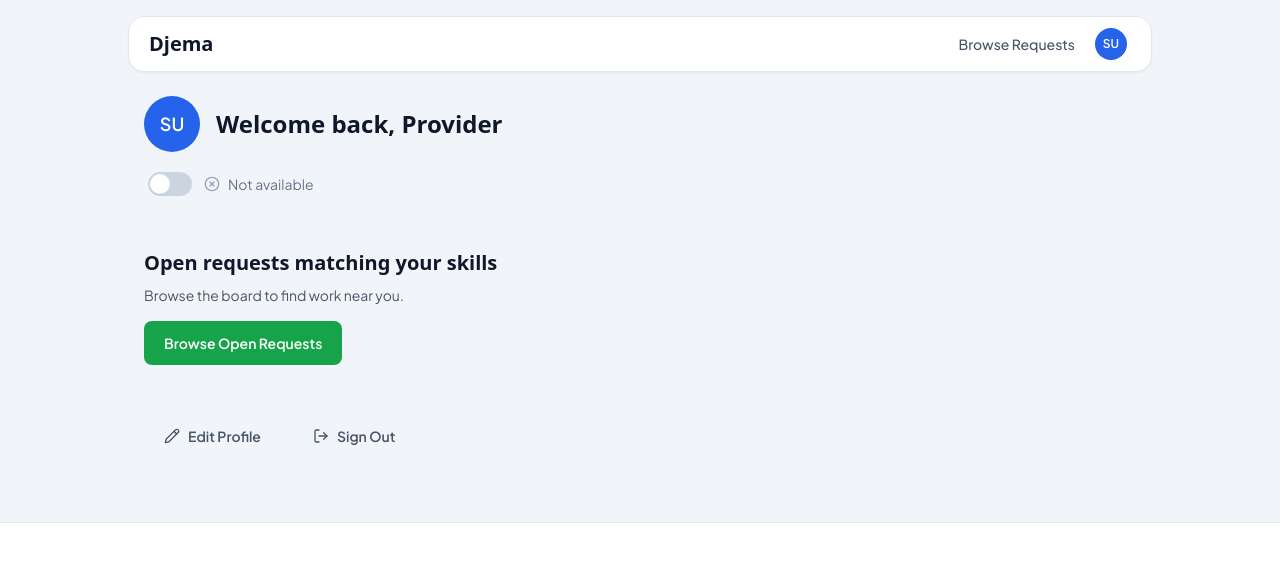
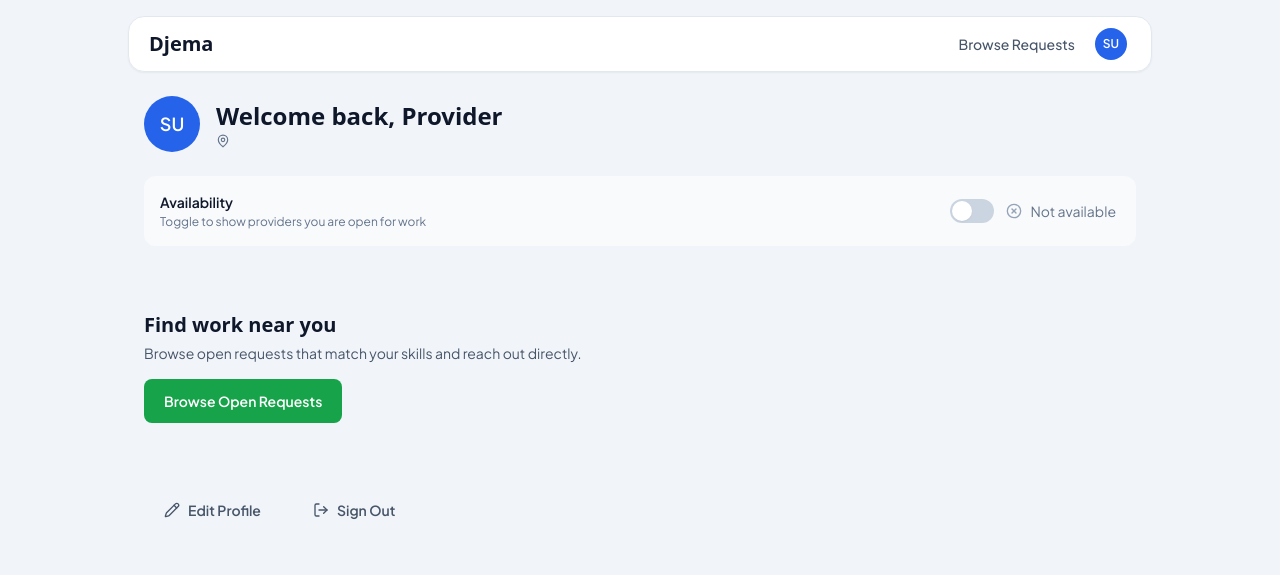
Before and after one commit to cherubin-umuragwa/djema, a React (Vite) app: page /dashboard in a window 1280 px wide. Shown: the top 575 px of the page. Built offline with nearby package versions, Linux system fonts and the light colour scheme; no server answers; the database is empty; sample sign-in values are in the browser's storage; a web font is replaced by a local one.

Commit message:
fix: skill hard-filter in matching, dashboard polish, availability toggle

```diff
--- a/src/pages/DashboardPage.tsx
+++ b/src/pages/DashboardPage.tsx
@@ -1,6 +1,6 @@
 import React, { useEffect, useState } from 'react';
-import { useNavigate, Link } from 'react-router-dom';
-import { LogOut, Pencil } from 'lucide-react';
+import { useNavigate } from 'react-router-dom';
+import { LogOut, MapPin, Pencil, AlertCircle } from 'lucide-react';
 import { PageWrapper } from '@/components/layout/PageWrapper';
 import { Avatar } from '@/components/common/Avatar';
 import { Button } from '@/components/common/Button';
@@ -19,6 +19,7 @@ export function DashboardPage() {
   const [provider, setProvider] = useState<Provider | null>(null);
   const [loadingProvider, setLoadingProvider] = useState(true);
   const [toggling, setToggling] = useState(false);
+  const [providerError, setProviderError] = useState<boolean>(false);
 
   useEffect(() => {
     if (!user) {
@@ -28,9 +29,25 @@ export function DashboardPage() {
     setLoadingProvider(true);
     getProvider(user.uid)
       .then((data) => setProvider(data))
-      .catch(() => showToast('Failed to load your profile.', 'error'))
+      .catch(() => {
+        showToast('Failed to load your profile.', 'error');
+        setProviderError(true);
+      })
       .finally(() => setLoadingProvider(false));
   }, [user, navigate, showToast]);
+
+  function retryFetch() {
+    if (!user) return;
+    setProviderError(false);
+    setLoadingProvider(true);
+    getProvider(user.uid)
+      .then((data) => setProvider(data))
+      .catch(() => {
+        showToast('Failed to load your profile.', 'error');
+        setProviderError(true);
+      })
+      .finally(() => setLoadingProvider(false));
+  }
 
   async function handleAvailabilityChange(val: boolean) {
     if (!user) return;
@@ -54,61 +71,63 @@ export function DashboardPage() {
   if (!user) return null;
 
   return (
-    <PageWrapper>
+    <PageWrapper className="max-w-2xl">
       {loadingProvider ? (
         <div className="flex flex-col gap-4">
-          <div className="animate-pulse bg-slate-200 rounded-lg h-8 w-48" />
-          <div className="animate-pulse bg-slate-200 rounded-lg h-6 w-32" />
-          <div className="animate-pulse bg-slate-200 rounded-lg h-12 w-full" />
+          <div className="animate-pulse bg-slate-200 rounded-xl h-12 w-full" />
+          <div className="animate-pulse bg-slate-200 rounded-xl h-24 w-full" />
+          <div className="animate-pulse bg-slate-200 rounded-xl h-10 w-48" />
+        </div>
+      ) : providerError ? (
+        <div className="flex flex-col items-center gap-4 py-12 text-center">
+          <AlertCircle size={32} className="text-slate-400" aria-hidden="true" />
+          <p className="font-sans text-slate-600">Failed to load your profile.</p>
+          <Button variant="secondary" onClick={retryFetch}>Try Again</Button>
         </div>
       ) : (
         <>
-          {/* Header row */}
+          {/* Section 1 — Welcome header */}
           <div className="flex items-center gap-4">
             <Avatar name={provider?.displayName ?? user.displayName ?? 'Provider'} size="lg" />
+            <div>
               <h1 className="font-display text-2xl font-bold text-slate-900">
                 Welcome back, {provider?.displayName ?? 'Provider'}
               </h1>
+              <p className="font-sans text-sm text-slate-500 flex items-center gap-1 mt-0.5">
+                <MapPin size={14} aria-hidden="true" />
+                {provider?.locationName}
+              </p>
+            </div>
           </div>
 
-          {/* Availability */}
-          <div className="mt-4">
+          {/* Section 2 — Availability */}
+          <div className="mt-6 bg-slate-50 rounded-xl p-4">
+            <div className="flex justify-between items-center">
+              <div>
+                <p className="font-sans font-semibold text-sm text-slate-900">Availability</p>
+                <p className="font-sans text-xs text-slate-500 mt-0.5">Toggle to show providers you are open for work</p>
+              </div>
               <AvailabilityToggle
                 available={provider?.available ?? false}
                 onChange={handleAvailabilityChange}
                 loading={toggling}
               />
             </div>
-
-          <hr className="border-slate-100 my-6" />
-
-          {/* Open requests section */}
-          <h2 className="font-display text-xl font-semibold text-slate-900">
-            Open requests matching your skills
-          </h2>
-          <p className="font-sans text-sm text-slate-600 mt-2">
-            Browse the board to find work near you.
-          </p>
-          <div className="mt-4">
-            <Button variant="primary" href="/board">
-              Browse Open Requests
-            </Button>
           </div>
 
-          <hr className="border-slate-100 my-6" />
+          <hr className="border-t border-slate-100 my-8" />
 
-          {/* Actions */}
-          <div className="flex items-center gap-3 flex-wrap">
-            <Button variant="ghost" href="/profile/edit" leftIcon={<Pencil size={16} />}>
-              Edit Profile
-            </Button>
-            <Button
-              variant="ghost"
-              leftIcon={<LogOut size={16} />}
-              onClick={() => void handleSignOut()}
-            >
-              Sign Out
-            </Button>
+          {/* Section 3 — Open requests CTA */}
+          <h2 className="font-display text-xl font-semibold text-slate-900">Find work near you</h2>
+          <p className="font-sans text-sm text-slate-600 mt-1">Browse open requests that match your skills and reach out directly.</p>
+          <Button variant="primary" href="/board" className="mt-4">Browse Open Requests</Button>
+
+          <hr className="border-t border-slate-100 my-8" />
+
+          {/* Section 4 — Quick actions */}
+          <div className="flex gap-3 flex-wrap">
+            <Button variant="ghost" href="/profile/edit" leftIcon={<Pencil size={16} />}>Edit Profile</Button>
+            <Button variant="ghost" onClick={() => void handleSignOut()} leftIcon={<LogOut size={16} />}>Sign Out</Button>
           </div>
         </>
       )}
--- a/src/pages/RegisterPage.tsx
+++ b/src/pages/RegisterPage.tsx
@@ -149,6 +149,7 @@ export function RegisterPage() {
       {step === 1 ? (
         <>
           <div>
+            <p className="font-sans text-sm text-slate-500 text-right mb-2">Step 1 of 2</p>
             <h1 className="font-display text-2xl font-bold text-slate-900">
               Create your provider account
             </h1>
--- a/src/services/matching.ts
+++ b/src/services/matching.ts
@@ -32,9 +32,19 @@ export async function runMatching(
 ): Promise<MatchResult[]> {
   if (providers.length === 0) return [];
 
+  // 1. Hard pre-filter: only providers whose skills[] contains serviceType (case-insensitive)
+  const filteredProviders = providers.filter(p =>
+    p.skills.some(s => s.toLowerCase() === request.serviceType.toLowerCase()),
+  );
+
+  // 2. If hard-filtered set is non-empty, use it (threshold 0.4 — skill already confirmed).
+  //    If empty, fall through to soft path using all providers (threshold raised to 0.55).
+  const candidateProviders = filteredProviders.length > 0 ? filteredProviders : providers;
+  const threshold = filteredProviders.length > 0 ? 0.4 : 0.55;
+
   const model = await loadModel();
   const requestText = `${request.serviceType} ${request.description}`;
-  const providerTexts = providers.map(p => `${p.skills.join(' ')} ${p.bio}`);
+  const providerTexts = candidateProviders.map(p => `${p.skills.join(' ')} ${p.bio}`);
   const allTexts = [requestText, ...providerTexts];
 
   const embeddings = await model.embed(allTexts);
@@ -44,8 +54,8 @@ export async function runMatching(
   const requestEmbedding = embeddingArray[0];
   const results: MatchResult[] = [];
 
-  for (let i = 0; i < providers.length; i++) {
-    const provider = providers[i];
+  for (let i = 0; i < candidateProviders.length; i++) {
+    const provider = candidateProviders[i];
     const providerEmbedding = embeddingArray[i + 1];
     const skillScore = cosineSimilarity(requestEmbedding, providerEmbedding);
     const distanceKm = haversineKm(
@@ -57,7 +67,7 @@ export async function runMatching(
     const proxScore = proximityScore(distanceKm);
     const finalScore = skillScore * 0.6 + proxScore * 0.4;
 
-    if (finalScore >= 0.4) {
+    if (finalScore >= threshold) {
       results.push({
         providerId: provider.uid,
         displayName: provider.displayName,
```
Lines whose indentation alone changed are shown as unchanged.
